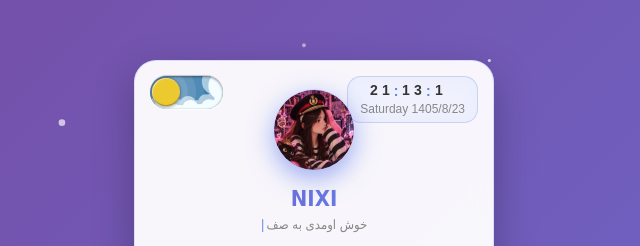
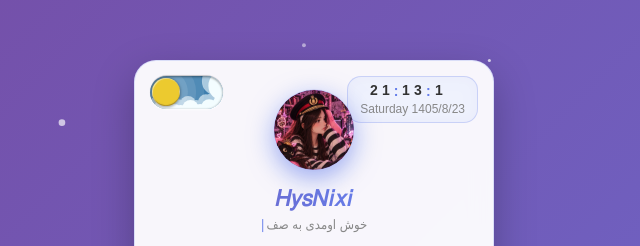
Before and after one commit to HYSNIXI/HYS_NIXI, a plain HTML site: page index.html in a window 1280 px wide. Shown: the top 246 px of the page, 326-966 px from the left. Drawn offline with Linux system fonts and the light colour scheme; no server answers.

Commit message:
Update index.html

```diff
--- a/index.html
+++ b/index.html
@@ -8,7 +8,7 @@
   <meta name="theme-color" content="#667eea" />
   <title>HYS NIXI</title>
 
-  <!-- محدودسازی راست‌کلیک؛ این کار سورس سایت را مخفی نمی‌کند. -->
+
   <script>
     document.addEventListener('contextmenu', function (event) {
       event.preventDefault();
@@ -1719,7 +1719,7 @@
     <div class="avatar">
       <img src="a2.jpg" alt="NIXI" />
     </div>
-    <h2>NIXI</h2>
+    <h2>𝐻𝑦𝑠𝑁𝑖𝑥𝑖</h2>
     <p id="typingText"></p>
 
     <div class="music-player" id="musicPlayer">
```
